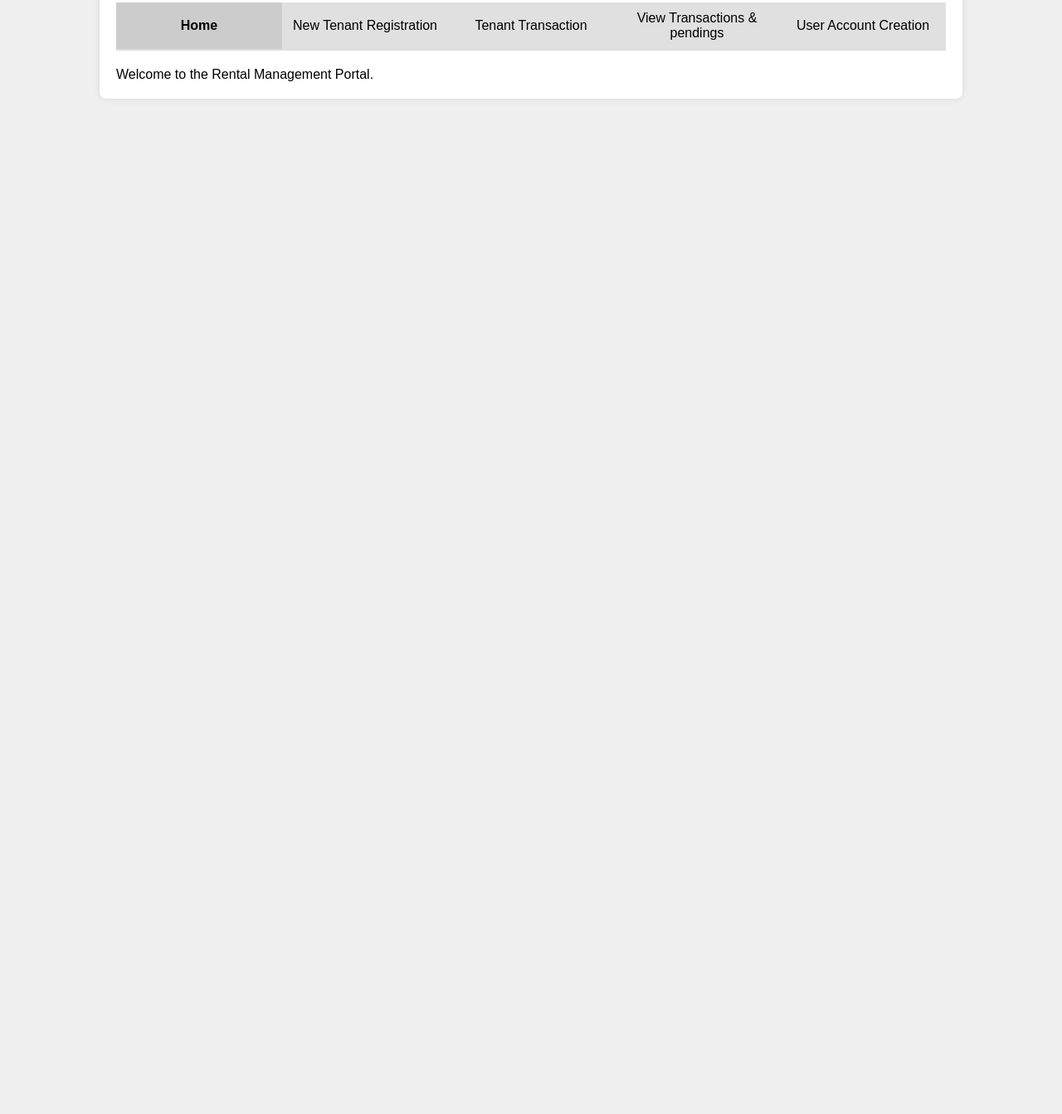
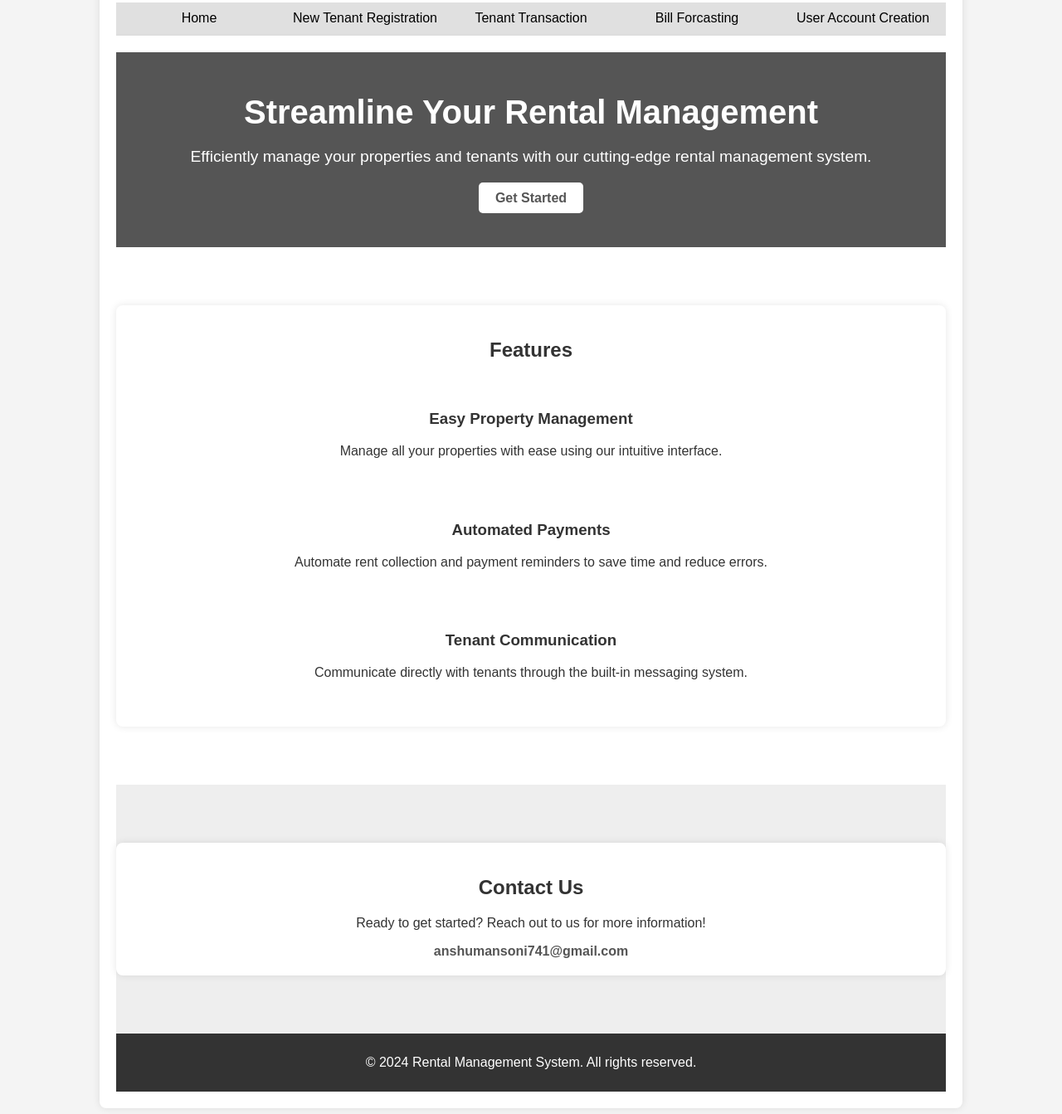
Before and after one commit to AnshuSoni741/RentalManagementPortal, a plain HTML site: page index.html in a window 1280 px wide. Shown: the part 117-1460 px from the top of the page at 83% size. Before the commit the page ends 800 px from the top, so only its background shows below. Drawn offline with Linux system fonts and the light colour scheme.

Commit message:
update it

```diff
--- a/index.html
+++ b/index.html
@@ -10,13 +10,59 @@
     <div class="container">
         <h1>Rental Management System</h1>
         <div class="tabs">
-            <button class="tab-button" onclick="openTab('home')">Home</button>
+            <button class="tab-button" onclick="openTab('home')"> Home</button>
             <button class="tab-button" onclick="openTab('new-tenant-registration')">New Tenant Registration</button>
             <button class="tab-button" onclick="openTab('tenant-transaction')">Tenant Transaction</button>
-            <button class="tab-button" onclick="openTab('message-creation')">View Transactions & pendings</button>
+            <button class="tab-button" onclick="openTab('message-creation')">Bill Forcasting</button>
             <button class="tab-button" onclick="openTab('user-account-creation')">User Account Creation</button>
         </div>
-        <div class="tab-content" id="home">Welcome to the Rental Management Portal.</div>
+
+        <!-- home dive -->
+        <div class="tab-content" id="home">
+            <section id="hero">
+                <div>
+                    <div class="hero-content">
+                        <h2>Streamline Your Rental Management</h2>
+                        <p>Efficiently manage your properties and tenants with our cutting-edge rental management system.</p>
+                        <a href="#contact" class="cta-button">Get Started</a>
+                    </div>
+                    <div class="hero-image">
+                        <!-- <img src="https://via.placeholder.com/500" alt="Rental Management"> -->
+                    </div>
+                </div>
+            </section>
+            <section id="features">
+                <div class="container">
+                    <h2>Features</h2>
+                    <div class="feature-item">
+                        <h3>Easy Property Management</h3>
+                        <p>Manage all your properties with ease using our intuitive interface.</p>
+                    </div>
+                    <div class="feature-item">
+                        <h3>Automated Payments</h3>
+                        <p>Automate rent collection and payment reminders to save time and reduce errors.</p>
+                    </div>
+                    <div class="feature-item">
+                        <h3>Tenant Communication</h3>
+                        <p>Communicate directly with tenants through the built-in messaging system.</p>
+                    </div>
+                </div>
+            </section>
+            <section id="contact">
+                <div class="container">
+                    <h2>Contact Us</h2>
+                    <p>Ready to get started? Reach out to us for more information!</p>
+                    <a href="anshumansoni741@gmail.com" class="cta-button">anshumansoni741@gmail.com</a>
+                </div>
+            </section>
+            <footer>
+                <div>
+                    <p>&copy; 2024 Rental Management System. All rights reserved.</p>
+                </div>
+            </footer>
+
+            <!--end of home div  -->
+        </div>
         <div class="tab-content" id="new-tenant-registration">
             <form class="registration-form">
                 <h2>New Tenant Registration</h2>
@@ -106,7 +152,7 @@
                 </div>
                 <div class="form-group" id="transactionStep2" style="display: none;">
                     <label for="transactionType">Transaction Type :</label>
-                    <input type="text" id="transactionType" name="transactionType" placeholder="Transaction type" value="77777" disabled>
+                    <input type="text" id="transactionType_sh" name="transactionType" placeholder="Transaction type" value="77777" disabled>
                     <label for="tenantId">Tenant ID:</label>
                     <input type="text" id="tenantId" name="tenantId" placeholder="Enter Tenant ID" required>
                     <button type="button"  class="trn-button" onclick="showDetails()">Submit</button>
@@ -115,9 +161,9 @@
                 <div class="form-group" id="transactionDetails" style="display: none;">
                     <p id="details"></p>
                     <label for="transactionType">Transaction Type :</label>
-                    <input type="text" id="transactionType" name="transactionType" placeholder="transaction type" value="77777" disabled>
+                    <input type="text" id="transactionType_sh" name="transactionType" placeholder="transaction type" disabled>
                     <label for="tenantId">Tenant ID:</label>
-                    <input type="text" id="tenantId" name="tenantId" placeholder="Tenant ID"  value = "3443334" disabled>
+                    <input type="text" id="tenantId_sh" name="tenantId" placeholder="Tenant ID"  value = "3443334" disabled>
                     <label for="amountToPay">Amount to Pay:</label>
                     <input type="number" id="amountToPay" name="amountToPay" placeholder="Enter amount" required>
                     <button type="button"  class="trn-button" onclick="completeTransaction()">Complete Transaction</button>
@@ -130,5 +176,13 @@
         <div class="tab-content" id="user-account-creation"> User Account Creation Area. </div>
     </div>
     <script src="scripts.js"></script>
+    <script>
+
+        // JavaScript for animations and interactions can be added here if needed
+document.addEventListener('DOMContentLoaded', () => {
+    // Example: Scroll animations or other interactions
+});
+
+    </script>
 </body>
 </html>
--- a/scripts.js
+++ b/scripts.js
@@ -2,6 +2,7 @@ document.addEventListener("DOMContentLoaded", function() {
     // Set default active tab
     openTab('home');
 });
+
 
 function openTab(tabId) {
     // Hide all tab content
@@ -29,16 +30,16 @@ function openTab(tabId) {
 
 
 // Function to handle tab switching
-// function openTab(tabId) {
-//     const tabContents = document.querySelectorAll('.tab-content');
-//     tabContents.forEach(tab => {
-//         if (tab.id === tabId) {
-//             tab.style.display = 'block';
-//         } else {
-//             tab.style.display = 'none';
-//         }
-//     });
-// }
+function openTab(tabId) {
+    const tabContents = document.querySelectorAll('.tab-content');
+    tabContents.forEach(tab => {
+        if (tab.id === tabId) {
+            tab.style.display = 'block';
+        } else {
+            tab.style.display = 'none';
+        }
+    });
+}
 
 
 
@@ -87,7 +88,7 @@ function nextStep() {
             //     document.getElementById('transactionDetails').style.display = 'none';
             //     document.getElementById('transactionStep2').style.display = 'block';
             // }
-    document.getElementById('transactionType').value =
+            document.getElementById('transactionType_sh').value = transactionType;
             document.getElementById('transactionStep1').style.display = 'none';
             document.getElementById('transactionStep2').style.display = 'block';
 
@@ -109,6 +110,7 @@ function showDetails() {
     const transactionType = document.getElementById('transactionType').value;
     const tenantId = document.getElementById('tenantId').value;
     const detailsElement = document.getElementById('details');
+    document.getElementById('transactionType_sh').value = transactionType;
 
     if (tenantId === '') {
         alert('Please enter Tenant ID.');
@@ -134,7 +136,7 @@ function showDetails() {
             break;
     }
 
-    let text = ` <b>Transaction Type:<b> ${transactionType.charAt(0).toUpperCase() + transactionType.slice(1)}
+    let text = `<b>Transaction Type:</b> ${transactionType.charAt(0).toUpperCase() + transactionType.slice(1)}
     \n , <b>Tenant ID:</b> ${tenantId}
     \n , <b>Total Amount to be Paid:</b> $${totalAmount}`;
     // detailsElement.textContent = ` Transaction Type: ${transactionType.charAt(0).toUpperCase() + transactionType.slice(1)}
@@ -142,10 +144,12 @@ function showDetails() {
     // \n , Total Amount to be Paid: $${totalAmount}`;
 
 
-    detailsElement.textContent = text.innertext;
+    // detailsElement.textContent = text.innertext;
+    detailsElement.innerHTML = text;
 
     document.getElementById('transactionStep2').style.display = 'none';
     document.getElementById('transactionDetails').style.display = 'block';
+    document.getElementById('tenantId_sh').value=tenantId;
 
 }
 
--- a/styles.css
+++ b/styles.css
@@ -43,9 +43,9 @@ body {
     display: none;
 }
 
-.tab-content.active {
+/* .tab-content.active {
     display: block;
-}
+} */
 
 .registration-form {
     background: #f9f9f9;
@@ -131,3 +131,143 @@ input, select {
     margin-top: 20px;
     text-align: center;
 }
+
+
+
+/* home page div style  */
+
+body {
+    margin: 0;
+    font-family: Arial, sans-serif;
+    color: #333;
+    background: #f4f4f4;
+}
+
+header {
+    background: #333;
+    color: #fff;
+    padding: 10px 0;
+}
+
+nav {
+    display: flex;
+    justify-content: space-between;
+    align-items: center;
+}
+
+nav h1 {
+    margin-left: 20px;
+}
+
+nav ul {
+    list-style: none;
+    margin: 0;
+    padding: 0;
+    display: flex;
+}
+
+nav ul li {
+    margin-right: 20px;
+}
+
+nav ul li a {
+    color: #fff;
+    text-decoration: none;
+}
+
+#hero {
+    display: flex;
+    justify-content: center;
+    align-items: center;
+    background:  #555;
+    color: #fff;
+    padding: 50px 0;
+    text-align: center;
+    position: relative;
+}
+
+#hero .container {
+    display: flex;
+    flex-direction: column;
+    align-items: center;
+}
+
+.hero-content h2 {
+    font-size: 2.5rem;
+    margin: 0 0 20px 0;
+}
+
+.hero-content p {
+    font-size: 1.2rem;
+    margin: 0 0 30px 0;
+}
+
+.cta-button {
+    background: #fff;
+    color:  #555;
+    padding: 10px 20px;
+    text-decoration: none;
+    border-radius: 5px;
+    font-weight: bold;
+    transition: background 0.3s ease;
+}
+
+.cta-button:hover {
+    background: #f1f1f1;
+}
+
+.hero-image img {
+    width: 100%;
+    max-width: 500px;
+    animation: fadeIn 2s ease-in-out;
+}
+
+@keyframes fadeIn {
+    from { opacity: 0; }
+    to { opacity: 1; }
+}
+
+#features {
+    background: #fff;
+    padding: 50px 0;
+}
+
+#features .container {
+    display: flex;
+    flex-direction: column;
+    align-items: center;
+}
+
+.feature-item {
+    text-align: center;
+    margin: 20px;
+}
+
+#contact {
+    background: #eee;
+    padding: 50px 0;
+    text-align: center;
+}
+
+footer {
+    background: #333;
+    color: #fff;
+    padding: 10px 0;
+    text-align: center;
+}
+
+/* .container {
+    width: 90%;
+    max-width: 1200px;
+    margin: 0 auto;
+} */
+
+@media (max-width: 768px) {
+    #hero {
+        flex-direction: column;
+    }
+
+    .hero-image img {
+        max-width: 100%;
+    }
+}
--- /dev/null
+++ b/testStyles.css
@@ -0,0 +1,135 @@
+body {
+    margin: 0;
+    font-family: Arial, sans-serif;
+    color: #333;
+    background: #f4f4f4;
+}
+
+header {
+    background: #333;
+    color: #fff;
+    padding: 10px 0;
+}
+
+nav {
+    display: flex;
+    justify-content: space-between;
+    align-items: center;
+}
+
+nav h1 {
+    margin-left: 20px;
+}
+
+nav ul {
+    list-style: none;
+    margin: 0;
+    padding: 0;
+    display: flex;
+}
+
+nav ul li {
+    margin-right: 20px;
+}
+
+nav ul li a {
+    color: #fff;
+    text-decoration: none;
+}
+
+#hero {
+    display: flex;
+    justify-content: center;
+    align-items: center;
+    background: #007bff;
+    color: #fff;
+    padding: 50px 0;
+    text-align: center;
+    position: relative;
+}
+
+#hero .container {
+    display: flex;
+    flex-direction: column;
+    align-items: center;
+}
+
+.hero-content h2 {
+    font-size: 2.5rem;
+    margin: 0 0 20px 0;
+}
+
+.hero-content p {
+    font-size: 1.2rem;
+    margin: 0 0 30px 0;
+}
+
+.cta-button {
+    background: #fff;
+    color: #007bff;
+    padding: 10px 20px;
+    text-decoration: none;
+    border-radius: 5px;
+    font-weight: bold;
+    transition: background 0.3s ease;
+}
+
+.cta-button:hover {
+    background: #f1f1f1;
+}
+
+.hero-image img {
+    width: 100%;
+    max-width: 500px;
+    animation: fadeIn 2s ease-in-out;
+}
+
+@keyframes fadeIn {
+    from { opacity: 0; }
+    to { opacity: 1; }
+}
+
+#features {
+    background: #fff;
+    padding: 50px 0;
+}
+
+#features .container {
+    display: flex;
+    flex-direction: column;
+    align-items: center;
+}
+
+.feature-item {
+    text-align: center;
+    margin: 20px;
+}
+
+#contact {
+    background: #eee;
+    padding: 50px 0;
+    text-align: center;
+}
+
+footer {
+    background: #333;
+    color: #fff;
+    padding: 10px 0;
+    text-align: center;
+}
+
+.container {
+    width: 90%;
+    max-width: 1200px;
+    margin: 0 auto;
+}
+
+@media (max-width: 768px) {
+    #hero {
+        flex-direction: column;
+    }
+
+    .hero-image img {
+        max-width: 100%;
+    }
+}
```
Also changed, not shown: home.html (added, +71 -0 lines). Lines whose indentation alone changed are shown as unchanged.
